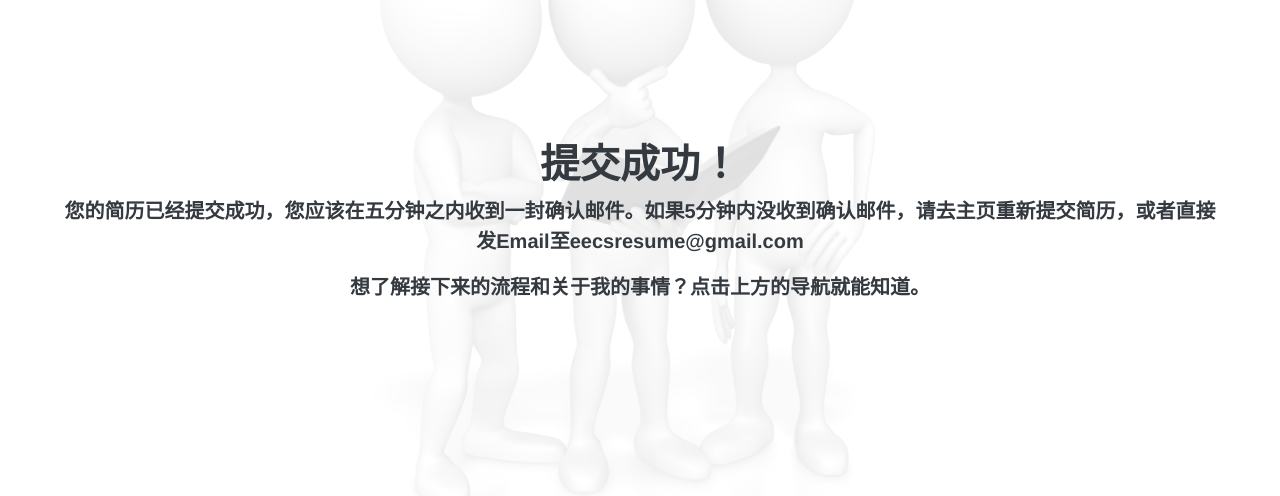
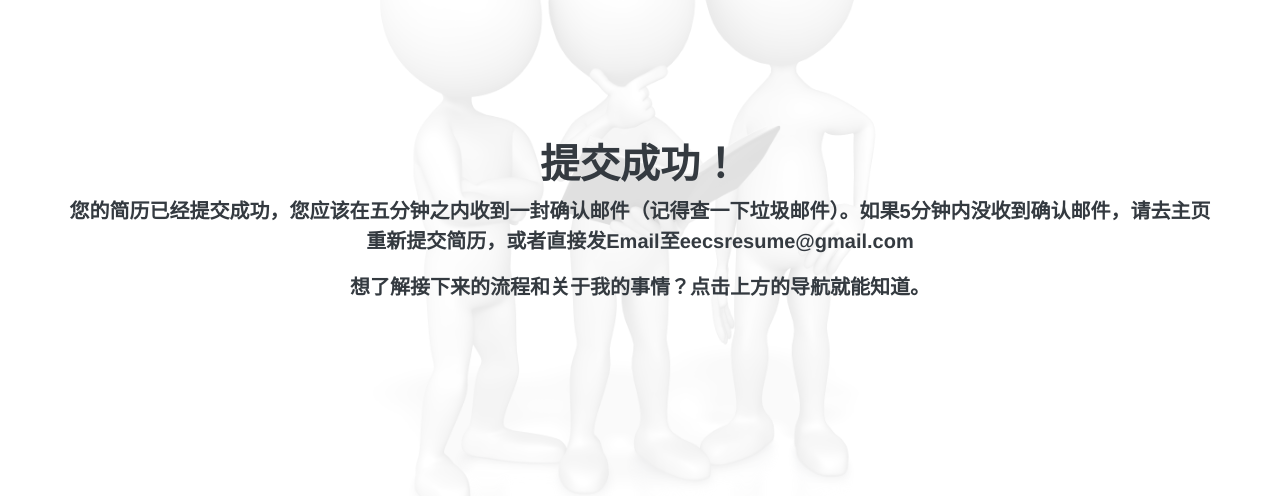
Before and after one commit to gaogaotiantian/eecsresume, a Flask app: page /submit in a window 1280 px wide. Shown: the part 198-694 px from the top of the page. Run offline with Flask 2, Linux system fonts and the light colour scheme; some libraries are stand-ins or nearby versions.

Commit message:
Add spam folder reminder

```diff
--- a/templates/submit.html
+++ b/templates/submit.html
@@ -6,7 +6,7 @@
     <div class="d-flex justify-content-center">
       <main role="main" class="inner cover">
         <h1 class="cover-heading">提交成功！</h1>
-        <p class="lead">您的简历已经提交成功，您应该在五分钟之内收到一封确认邮件。如果5分钟内没收到确认邮件，请去主页重新提交简历，或者直接发Email至eecsresume@gmail.com</p>
+        <p class="lead">您的简历已经提交成功，您应该在五分钟之内收到一封确认邮件（记得查一下垃圾邮件）。如果5分钟内没收到确认邮件，请去主页重新提交简历，或者直接发Email至eecsresume@gmail.com</p>
         <p class="lead">想了解接下来的流程和关于我的事情？点击上方的导航就能知道。</p>
       </main>
     </div>
```
